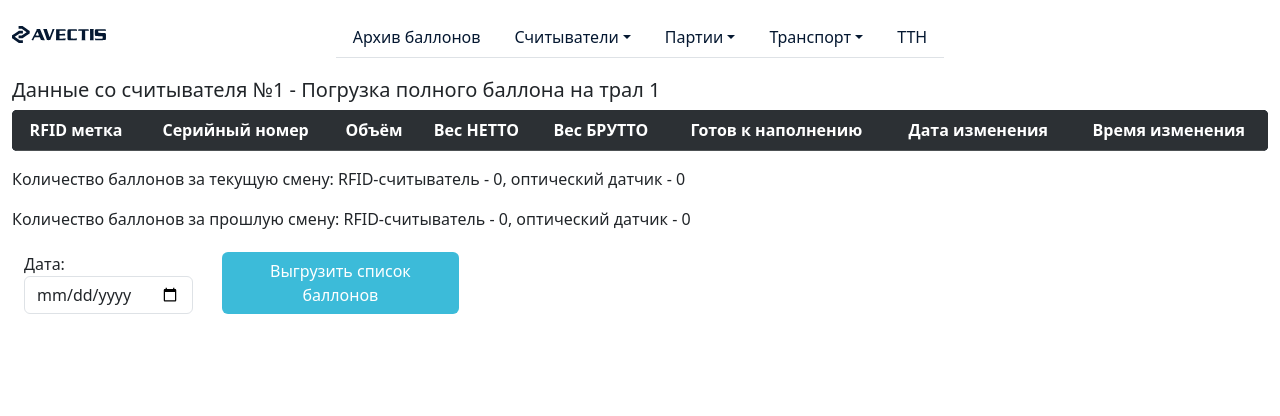
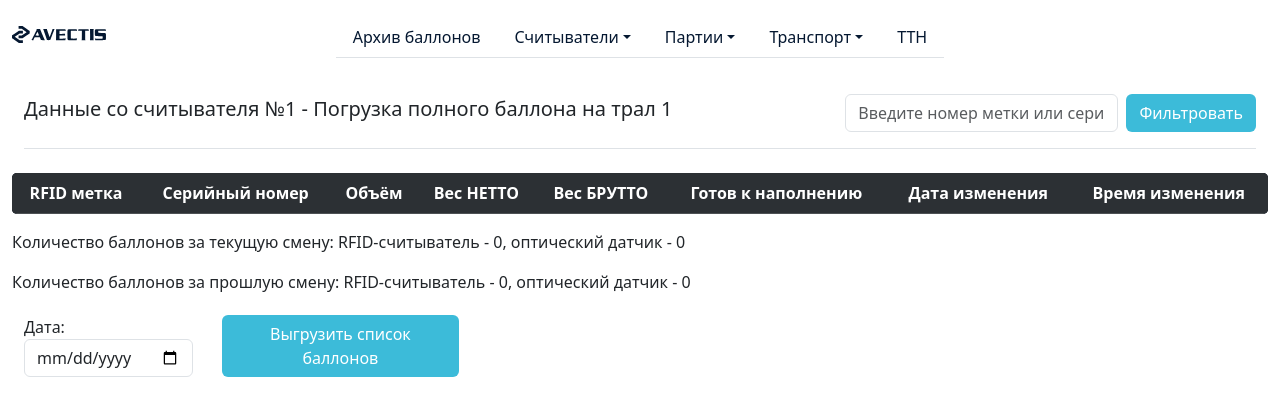
Before and after one commit to AvectisDev/new, a Django app: page /reader/1 in a window 1280 px wide. Shown: the top 416 px of the page. Run offline with Django 5.2, Linux system fonts and the light colour scheme; data that the repository does not hold is empty; parts of the project's set-up code (start-up, migrations or seed data) failed here and were passed over; some libraries are stand-ins or nearby versions.

Commit message:
update templates

```diff
--- a/GNS/filling_station/management/commands/run_scripts.py
+++ b/GNS/filling_station/management/commands/run_scripts.py
@@ -7,4 +7,4 @@ class Command(BaseCommand):
 
     def handle(self, *args, **kwargs):
         subprocess.Popen(['python', '../rfid app/main.py'])
-        subprocess.Popen(['python', '../rfid app/carousel.py'])
+        # subprocess.Popen(['python', '../rfid app/carousel.py'])
--- a/GNS/filling_station/tasks.py
+++ b/GNS/filling_station/tasks.py
@@ -7,5 +7,5 @@ logger = logging.getLogger('filling_station')
 
 @shared_task
 def send_to_opc(reader, blink):
-    logger.info('таска send_to_opc выполняется...')
+    # logger.info('таска send_to_opc выполняется...')
     call_command('send_to_opc', reader=reader, blink=blink)
--- a/GNS/filling_station/templates/base.html
+++ b/GNS/filling_station/templates/base.html
@@ -31,18 +31,30 @@
                    role="button"
                    aria-expanded="false">Считыватели</a>
                 <ul class="dropdown-menu">
-                    <li><a class="dropdown-item" href="/reader/1" style="color: #051831;">1 - Погрузка полного баллона на трал 1</a></li>
-                    <li><a class="dropdown-item" href="/reader/2" style="color: #051831;">2 - Погрузка полного баллона на трал 2</a></li>
-                    <li><a class="dropdown-item" href="/reader/3" style="color: #051831;">3 - Приёмка пустого баллона из трала 1</a></li>
-                    <li><a class="dropdown-item" href="/reader/4" style="color: #051831;">4 - Приёмка пустого баллона из трала 2</a></li>
-                    <li><a class="dropdown-item" href="/reader/5" style="color: #051831;">5 - Регистрация полного баллона на складе</a></li>
-                    <li><a class="dropdown-item" href="/reader/6" style="color: #051831;">6 - Регистрация пустого баллона в цеху</a></li>
-                    <li><a class="dropdown-item" href="/reader/7" style="color: #051831;">7 - Наполнение баллона сжиженным газом. Карусель №1</a></li>
-                    <li><a class="dropdown-item" href="/reader/8" style="color: #051831;">8 - Наполнение баллона сжиженным газом. Карусель №2</a></li>
-                    <li><a class="dropdown-item" href="/reader/9" style="color: #051831;">9 - Вход в наполнительный цех из ремонтного</a></li>
-                    <li><a class="dropdown-item" href="/reader/10" style="color: #051831;">10 - Выход из наполнительного цеха в ремонтный</a></li>
-                    <li><a class="dropdown-item" href="/reader/11" style="color: #051831;">11 - Вход в ремонтный цех из наполнительного</a></li>
-                    <li><a class="dropdown-item" href="/reader/12" style="color: #051831;">12 - Выход из ремонтного цеха в наполнительный</a></li>
+                    <li><a class="dropdown-item" href="/reader/1" style="color: #051831;">1 - Погрузка полного баллона
+                        на трал 1</a></li>
+                    <li><a class="dropdown-item" href="/reader/2" style="color: #051831;">2 - Погрузка полного баллона
+                        на трал 2</a></li>
+                    <li><a class="dropdown-item" href="/reader/3" style="color: #051831;">3 - Приёмка пустого баллона из
+                        трала 1</a></li>
+                    <li><a class="dropdown-item" href="/reader/4" style="color: #051831;">4 - Приёмка пустого баллона из
+                        трала 2</a></li>
+                    <li><a class="dropdown-item" href="/reader/5" style="color: #051831;">5 - Регистрация полного
+                        баллона на складе</a></li>
+                    <li><a class="dropdown-item" href="/reader/6" style="color: #051831;">6 - Регистрация пустого
+                        баллона в цеху</a></li>
+                    <li><a class="dropdown-item" href="/reader/7" style="color: #051831;">7 - Наполнение баллона
+                        сжиженным газом. Карусель №1</a></li>
+                    <li><a class="dropdown-item" href="/reader/8" style="color: #051831;">8 - Наполнение баллона
+                        сжиженным газом. Карусель №2</a></li>
+                    <li><a class="dropdown-item" href="/reader/9" style="color: #051831;">9 - Вход в наполнительный цех
+                        из ремонтного</a></li>
+                    <li><a class="dropdown-item" href="/reader/10" style="color: #051831;">10 - Выход из наполнительного
+                        цеха в ремонтный</a></li>
+                    <li><a class="dropdown-item" href="/reader/11" style="color: #051831;">11 - Вход в ремонтный цех из
+                        наполнительного</a></li>
+                    <li><a class="dropdown-item" href="/reader/12" style="color: #051831;">12 - Выход из ремонтного цеха
+                        в наполнительный</a></li>
                 </ul>
             </li>
             <li class="nav-item dropdown">
@@ -65,9 +77,6 @@
                 <ul class="dropdown-menu">
                     <li><a class="dropdown-item" href="{% url 'filling_station:truck_list' %}"
                            style="color: #051831;">Грузовики</a></li>
-                    <li><a class="dropdown-item" href="{% url 'filling_station:trailer_list' %}"
-                           style="color: #051831;">Прицепы</a></li>
-
                 </ul>
             </li>
             <li class="nav-item">
--- a/GNS/filling_station/templates/filling_station/balloon_batch_detail.html
+++ b/GNS/filling_station/templates/filling_station/balloon_batch_detail.html
@@ -2,6 +2,9 @@
 {% block title %} {{ title }} {% endblock %}
 
 {% block content %}
+<div class="col-md-5 mb-2 mb-md-0">
+    <h5>{{ title }}</h5>
+</div>
 
 <div class="container text-center">
     <div class="row">
--- a/GNS/filling_station/templates/filling_station/balloon_detail.html
+++ b/GNS/filling_station/templates/filling_station/balloon_detail.html
@@ -2,6 +2,9 @@
 {% block title %} Паспорт баллона {% endblock %}
 
 {% block content %}
+<div class="col-md-2 mb-2 mb-md-0">
+    <h5>Паспорт баллона</h5>
+</div>
 
 <div class="container text-center">
     <div class="row">
--- a/GNS/filling_station/templates/filling_station/balloon_list.html
+++ b/GNS/filling_station/templates/filling_station/balloon_list.html
@@ -10,7 +10,7 @@
         </div>
 
 
-        <div class="col-md-3 mb-2 mb-md-0">
+        <div class="col-md-4 mb-2 mb-md-0">
             <form method="get" action="{% url 'filling_station:balloon_list' %}" class="d-flex">
                  <input type="text" name="query" class="form-control me-2" placeholder="Введите номер метки или серийный номер" value="{{ request.GET.query }}">
                 <button type="submit" class="btn" style="background-color: #3CBBD9; color: white;">Фильтровать</button>
@@ -23,7 +23,6 @@
     <tr class="table-dark" align="center" style="background-color: #051831 !important; color: white !important;">
         <th>RFID метка</th>
         <th>Серийный номер</th>
-        <th>Дата производства</th>
         <th>Объём</th>
         <th>Вес нетто</th>
         <th>Вес брутто</th>
@@ -36,7 +35,6 @@
         <td><a href="{{ balloon.get_absolute_url }}" style="color: #051831;">{{ balloon.nfc_tag }}</a>
         </td>
         <td>{{ balloon.serial_number|default_if_none:"-" }}</td>
-        <td>{{ balloon.creation_date|default_if_none:"-" }}</td>
         <td>{{ balloon.size|default_if_none:"-" }}</td>
         <td>{{ balloon.netto|default_if_none:"-" }}</td>
         <td>{{ balloon.brutto|default_if_none:"-" }}</td>
--- a/GNS/filling_station/templates/filling_station/truck_detail.html
+++ b/GNS/filling_station/templates/filling_station/truck_detail.html
@@ -2,6 +2,9 @@
 {% block title %} Детали грузовика {% endblock %}
 
 {% block content %}
+<div class="col-md-2 mb-2 mb-md-0">
+    <h5>Детали грузовика</h5>
+</div>
 
 <div class="container text-center">
     <div class="row">
--- a/GNS/filling_station/templates/filling_station/truck_list.html
+++ b/GNS/filling_station/templates/filling_station/truck_list.html
@@ -9,7 +9,7 @@
             <h5>Список грузовиков</h5>
         </div>
 
-        <div class="col-md-3 mb-2 mb-md-0 ml-auto">
+        <div class="col-md-1 mb-2 mb-md-0 ml-auto">
             <button type="button" class="btn" style="background-color: #3CBBD9; color: white;"
                     onclick="location.href='{% url 'filling_station:truck_create' %}'">Создать
             </button>
--- a/GNS/filling_station/templates/filling_station/ttn_detail.html
+++ b/GNS/filling_station/templates/filling_station/ttn_detail.html
@@ -2,6 +2,9 @@
 {% block title %} Детали ТТН {% endblock %}
 
 {% block content %}
+<div class="col-md-2 mb-2 mb-md-0">
+    <h5>Детали ТТН</h5>
+</div>
 
 <div class="container text-center">
     <div class="row">
--- a/GNS/filling_station/templates/filling_station/ttn_list.html
+++ b/GNS/filling_station/templates/filling_station/ttn_list.html
@@ -9,7 +9,7 @@
             <h5>Список ТТН</h5>
         </div>
 
-        <div class="col-md-3 mb-2 mb-md-0 ml-auto">
+        <div class="col-md-1 mb-2 mb-md-0 ml-auto">
             <button type="button" class="btn" style="background-color: #3CBBD9; color: white;"
                     onclick="location.href='{% url 'filling_station:ttn_create' %}'">Создать
             </button>
--- a/GNS/filling_station/templates/rfid_tables.html
+++ b/GNS/filling_station/templates/rfid_tables.html
@@ -4,7 +4,20 @@
 {% block content %}
 
 <div>
-    <h5>Данные со считывателя №{{ reader }} - {{ reader_status }} </h5>
+    <div class="container-fluid">
+    <header class="d-flex flex-wrap align-items-center justify-content-center justify-content-md-between py-3 mb-4 border-bottom">
+        <div class="col-md-7 mb-2 mb-md-0">
+            <h5>Данные со считывателя №{{ reader }} - {{ reader_status }}</h5>
+        </div>
+
+        <div class="col-md-4 mb-2 mb-md-0">
+            <form method="get" action="{% url 'filling_station:balloon_list' %}" class="d-flex">
+                 <input type="text" name="query" class="form-control me-2" placeholder="Введите номер метки или серийный номер" value="{{ request.GET.query }}">
+                <button type="submit" class="btn" style="background-color: #3CBBD9; color: white;">Фильтровать</button>
+            </form>
+        </div>
+    </header>
+</div>
     <div>
         <table class="table table-striped table-hover vertical-align: middle"
                style="border-radius: 5px; overflow: hidden;">
```
Also changed, not shown: GNS/filling_station/templates/filling_station/balloon_batch_list.html (+7 -2 lines), GNS/filling_station/migrations/0003_remove_railwaybatch_railway_tank_list_and_more.py (added), GNS/filling_station/migrations/0004_remove_reader_balloon_list_reader_brutto_and_more.py (added), GNS/filling_station/migrations/0005_remove_reader_creation_date.py (added).
